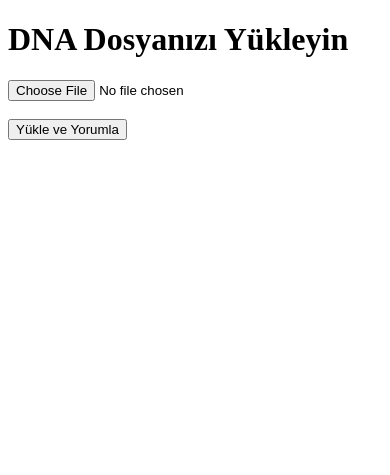
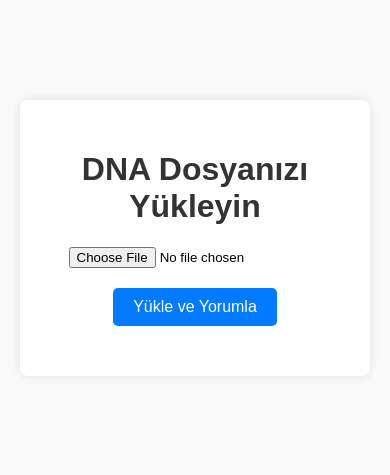
Before and after one commit to genetictrainer/genetictrainer-ai, a Python web app: template templates/upload.html in a window 390 px wide. Shown: the top 475 px of the page. Run offline with Jinja, Linux system fonts and the light colour scheme; the template is opened without the code that fills it, so the values that code supplies are empty.

Commit message:
Update upload.html
Refactor upload.html with improved UI and responsive design

```diff
--- a/templates/upload.html
+++ b/templates/upload.html
@@ -1,15 +1,58 @@
 <!DOCTYPE html>
 <html>
 <head>
-    <meta charset="UTF-8">
-    <title>Genetic Trainer AI - DNA Yorumlama</title>
+    <title>DNA Dosyanızı Yükleyin</title>
+    <style>
+        body {
+            font-family: Arial, sans-serif;
+            background-color: #f9f9f9;
+            margin: 0;
+            padding: 20px;
+        }
+
+        .container {
+            max-width: 600px;
+            margin: 80px auto;
+            background-color: #fff;
+            padding: 30px;
+            border-radius: 8px;
+            box-shadow: 0 0 10px rgba(0, 0, 0, 0.1);
+        }
+
+        h1 {
+            text-align: center;
+            color: #333;
+        }
+
+        input[type="file"] {
+            display: block;
+            margin: 20px auto;
+        }
+
+        button {
+            display: block;
+            margin: 20px auto;
+            padding: 10px 20px;
+            background-color: #007BFF;
+            color: white;
+            border: none;
+            border-radius: 5px;
+            font-size: 16px;
+            cursor: pointer;
+        }
+
+        button:hover {
+            background-color: #0056b3;
+        }
+    </style>
 </head>
 <body>
-    <h1>DNA Dosyanızı Yükleyin</h1>
-    <form action="/upload" method="post" enctype="multipart/form-data">
-        <input type="file" name="file" accept=".pdf,.txt,.docx" required>
-        <br><br>
-        <button type="submit">Yükle ve Yorumla</button>
-    </form>
+    <div class="container">
+        <h1>DNA Dosyanızı Yükleyin</h1>
+        <form action="/upload" method="post" enctype="multipart/form-data">
+            <input type="file" name="file" accept=".pdf" required>
+            <button type="submit">Yükle ve Yorumla</button>
+        </form>
+    </div>
 </body>
 </html>
```
